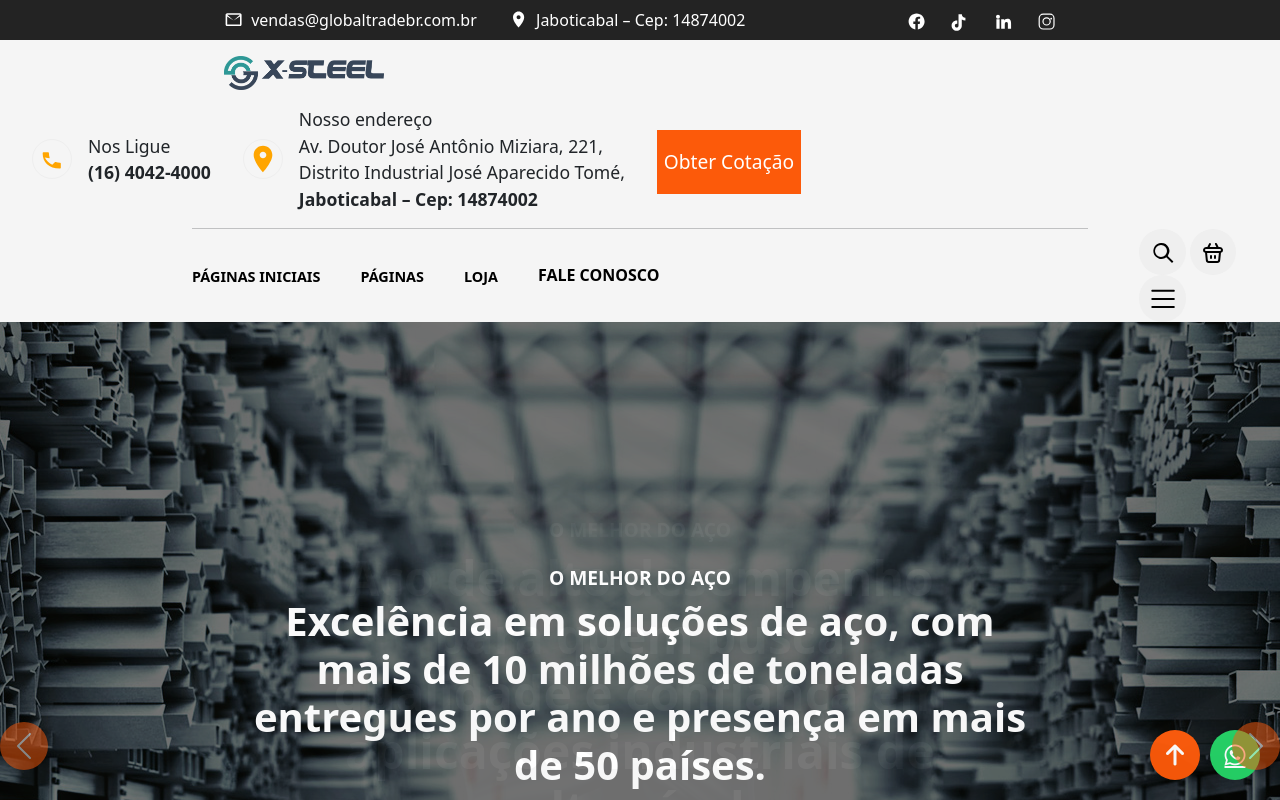
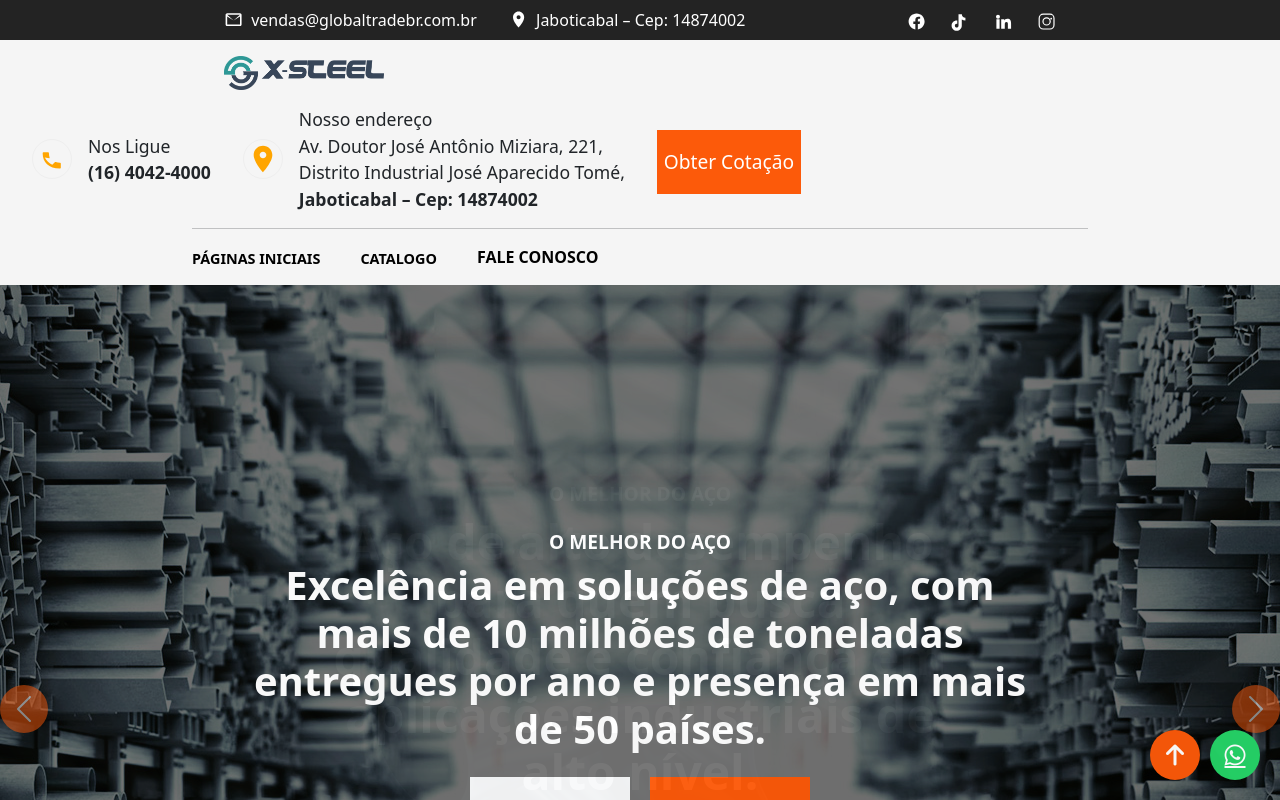
Before and after one commit to 819SauCe/GXSteel, a SvelteKit app in the folder GXSteel Front-end/: page / in a window 1280 px wide. Shown: the top 800 px of the page. Built offline with nearby package versions, Linux system fonts and the light colour scheme; no server answers.

Commit message:
fix front fix connections

```diff
--- a/GXSteel Front-end/src/components/Header.svelte
+++ b/GXSteel Front-end/src/components/Header.svelte
@@ -148,109 +148,66 @@
           <strong>PÁGINAS INICIAIS</strong>
         </a>
 
-        <div
-          class="dropdown-menu"
-          aria-labelledby="dropdownMenuButton"
-          style="font-size: 0.9rem;"
-        >
+        <!--
+        <div class="dropdown-menu" aria-labelledby="dropdownMenuButton" style="font-size: 0.9rem;">
           <a class="dropdown-item" href="catalogo">CATALOGO</a>
         </div>
+        -->
       </div>
 
       <div class="dropdown">
-        <button
-          class="btn btn-secondary dropdown-toggle"
-          type="button"
-          id="dropdownMenuButton"
-          data-toggle="dropdown"
-          aria-haspopup="true"
-          aria-expanded="false"
-          style="font-size: 0.9rem;"
-        >
-          <strong>PÁGINAS</strong>
-        </button>
-        <div
-          class="dropdown-menu"
-          aria-labelledby="dropdownMenuButton"
-          style="font-size: 0.9rem;"
-        >
+        <a href="/catalogo" role="button" tabindex="0" on:mousedown|preventDefault on:click={() => (window.location.href = "/catalogo")} class="btn btn-secondary dropdown-toggle" id="dropdownMenuButton" data-toggle="dropdown" aria-haspopup="true" aria-expanded="false" style="font-size: 0.9rem;">
+          <strong>CATALOGO</strong>
+        </a>
+        <!--
+        <div class="dropdown-menu" aria-labelledby="dropdownMenuButton" style="font-size: 0.9rem;">
           <a class="dropdown-item" href="/sobre">SOBRE NÓS</a>
           <a class="dropdown-item" href="/login">LOGIN</a>
           <a class="dropdown-item" href="#">REGISTRO</a>
         </div>
+        -->
       </div>
 
+      <!--
       <div class="dropdown">
-        <button
-          class="btn btn-secondary dropdown-toggle"
-          type="button"
-          id="dropdownMenuButton"
-          data-toggle="dropdown"
-          aria-haspopup="true"
-          aria-expanded="false"
-          style="font-size: 0.9rem;"
-        >
+        <button class="btn btn-secondary dropdown-toggle" type="button" id="dropdownMenuButton" data-toggle="dropdown" aria-haspopup="true" aria-expanded="false" style="font-size: 0.9rem;">
           <strong>LOJA</strong>
         </button>
-        <div
-          class="dropdown-menu"
-          aria-labelledby="dropdownMenuButton"
-          style="font-size: 0.9rem;"
-        >
+        <div class="dropdown-menu" aria-labelledby="dropdownMenuButton" style="font-size: 0.9rem;">
           <a class="dropdown-item" href="catalogo">LOJA</a>
           <a class="dropdown-item" href="#">LISTA DE DESEJOS</a>
           <a class="dropdown-item" href="#">CARRINHO</a>
         </div>
       </div>
+      -->
 
       <a class="btn btn-secondary dropdown-toggle" href="contato">
         <strong>FALE CONOSCO</strong>
       </a>
     </div>
 
+    <!--
     <div>
       <button class="search-button" aria-label="true">
-        <svg
-          xmlns="http://www.w3.org/2000/svg"
-          width="24"
-          height="24"
-          fill="black"
-          viewBox="0 0 24 24"
-        >
-          <path
-            d="M10 2a8 8 0 105.293 14.293l5.707 5.707 1.414-1.414-5.707-5.707A8 8 0 0010 2zm0 2a6 6 0 110 12 6 6 0 010-12z"
-          />
+        <svg xmlns="http://www.w3.org/2000/svg" width="24" height="24" fill="black" viewBox="0 0 24 24">
+          <path d="M10 2a8 8 0 105.293 14.293l5.707 5.707 1.414-1.414-5.707-5.707A8 8 0 0010 2zm0 2a6 6 0 110 12 6 6 0 010-12z"/>
         </svg>
       </button>
 
       <button class="search-button" aria-label="true">
-        <svg
-          fill="#000000"
-          width="24"
-          height="24"
-          viewBox="0 0 24 24"
-          xmlns="http://www.w3.org/2000/svg"
-          data-name="Layer 1"
-          ><path
-            d="M14,18a1,1,0,0,0,1-1V15a1,1,0,0,0-2,0v2A1,1,0,0,0,14,18Zm-4,0a1,1,0,0,0,1-1V15a1,1,0,0,0-2,0v2A1,1,0,0,0,10,18ZM19,6H17.62L15.89,2.55a1,1,0,1,0-1.78.9L15.38,6H8.62L9.89,3.45a1,1,0,0,0-1.78-.9L6.38,6H5a3,3,0,0,0-.92,5.84l.74,7.46a3,3,0,0,0,3,2.7h8.38a3,3,0,0,0,3-2.7l.74-7.46A3,3,0,0,0,19,6ZM17.19,19.1a1,1,0,0,1-1,.9H7.81a1,1,0,0,1-1-.9L6.1,12H17.9ZM19,10H5A1,1,0,0,1,5,8H19a1,1,0,0,1,0,2Z"
-          /></svg
-        >
+        <svg fill="#000000" width="24" height="24" viewBox="0 0 24 24" xmlns="http://www.w3.org/2000/svg" data-name="Layer 1">
+          <path d="M14,18a1,1,0,0,0,1-1V15a1,1,0,0,0-2,0v2A1,1,0,0,0,14,18Zm-4,0a1,1,0,0,0,1-1V15a1,1,0,0,0-2,0v2A1,1,0,0,0,10,18ZM19,6H17.62L15.89,2.55a1,1,0,1,0-1.78.9L15.38,6H8.62L9.89,3.45a1,1,0,0,0-1.78-.9L6.38,6H5a3,3,0,0,0-.92,5.84l.74,7.46a3,3,0,0,0,3,2.7h8.38a3,3,0,0,0,3-2.7l.74-7.46A3,3,0,0,0,19,6ZM17.19,19.1a1,1,0,0,1-1,.9H7.81a1,1,0,0,1-1-.9L6.1,12H17.9ZM19,10H5A1,1,0,0,1,5,8H19a1,1,0,0,1,0,2Z"/>
+          </svg>
       </button>
 
       <button class="search-button" aria-label="true">
-        <svg
-          fill="#000000"
-          width="24"
-          height="24"
-          viewBox="0 0 1024 1024"
-          xmlns="http://www.w3.org/2000/svg"
-          ><path
-            d="M27 193.6c-8.2-8.2-12.2-18.6-12.2-31.2s4-23 12.2-31.2S45.6 119 58.2 119h912.4c12.6 0 23 4 31.2 12.2s12.2 18.6 12.2 31.2-4 23-12.2 31.2-18.6 12.2-31.2 12.2H58.2c-12.6 0-23-4-31.2-12.2zm974.8 285.2c8.2 8.2 12.2 18.6 12.2 31.2s-4 23-12.2 31.2-18.6 12.2-31.2 12.2H58.2c-12.6 0-23-4-31.2-12.2S14.8 522.6 14.8 510s4-23 12.2-31.2 18.6-12.2 31.2-12.2h912.4c12.6 0 23 4 31.2 12.2zm0 347.4c8.2 8.2 12.2 18.6 12.2 31.2s-4 23-12.2 31.2-18.6 12.2-31.2 12.2H58.2c-12.6 0-23-4-31.2-12.2S14.8 870 14.8 857.4s4-23 12.2-31.2S45.6 814 58.2 814h912.4c12.6 0 23 4.2 31.2 12.2z"
-          /></svg
-        >
+        <svg fill="#000000" width="24" height="24" viewBox="0 0 1024 1024" xmlns="http://www.w3.org/2000/svg">
+          <path d="M27 193.6c-8.2-8.2-12.2-18.6-12.2-31.2s4-23 12.2-31.2S45.6 119 58.2 119h912.4c12.6 0 23 4 31.2 12.2s12.2 18.6 12.2 31.2-4 23-12.2 31.2-18.6 12.2-31.2 12.2H58.2c-12.6 0-23-4-31.2-12.2zm974.8 285.2c8.2 8.2 12.2 18.6 12.2 31.2s-4 23-12.2 31.2-18.6 12.2-31.2 12.2H58.2c-12.6 0-23-4-31.2-12.2S14.8 522.6 14.8 510s4-23 12.2-31.2 18.6-12.2 31.2-12.2h912.4c12.6 0 23 4 31.2 12.2zm0 347.4c8.2 8.2 12.2 18.6 12.2 31.2s-4 23-12.2 31.2-18.6 12.2-31.2 12.2H58.2c-12.6 0-23-4-31.2-12.2S14.8 870 14.8 857.4s4-23 12.2-31.2S45.6 814 58.2 814h912.4c12.6 0 23 4.2 31.2 12.2z"/>
+        </svg>
       </button>
     </div>
   </div>
+  -->
 </header>
 
 <style>
--- a/GXSteel Front-end/src/components/Produto_container.svelte
+++ b/GXSteel Front-end/src/components/Produto_container.svelte
@@ -24,11 +24,15 @@
   <h5 class="fw-bold">{titulo}</h5>
   <p class="text-muted mb-2 descricao-limitada">{descricao}</p>
   <div class="d-flex align-items-center justify-content-between">
+
+    <!--
     <div>
       <span class="fw-bold text-danger fs-5">R${preco}</span>
       <span class="text-decoration-line-through text-muted ms-2">R${precoOriginal}</span>
     </div>
-    <button on:click={redirect} class="btn btn-orange text-white fw-bold">Adicionar Ao Carrinho</button>
+    -->
+
+    <button on:click={redirect} class="btn btn-orange text-white fw-bold">Pedir agora</button>
   </div>
 </div>
 
--- a/GXSteel Front-end/src/routes/+page.svelte
+++ b/GXSteel Front-end/src/routes/+page.svelte
@@ -27,8 +27,8 @@
     location.href = "/catalogo"
   }
 
-  onMount(() => {
-    if (itemContainer.scrollLeft === 0) {
+  onMount(async () => {
+    if (itemContainer && itemContainer.scrollLeft === 0) {
       itemContainer.scrollLeft = 0;
     }
 
@@ -37,14 +37,9 @@
       if (experiencia > 0) experiencia--;
       if (membros > 3) membros--;
       await tick();
-
-        if (vendas_mes <= 0 && experiencia <= 0 && membros <= 3) {
-            clearInterval(interval);
-        }
-        });
+      if (vendas_mes <= 0 && experiencia <= 0 && membros <= 3) clearInterval(interval);
     });
 
-    onMount(async () => {
     const res = await fetch(`${import.meta.env.VITE_API_URL}/api/products?page=1&limit=20&isActive=true`);
     const data = await res.json();
     produtos = data.map(p => ({
@@ -57,7 +52,7 @@
       liked: p.liked || 0,
       sells: p.sells || 0,
       filtro: p.category || '',
-        imagem: p.image || '',
+      imagem: Array.isArray(p.image) ? p.image : [],
       category: p.category
     }));
   });
@@ -137,8 +132,8 @@
   {#if produtos.length > 0}
   <section>
       <div id="title-main">
-          <p>Nossos produtos</p>
-          <h2>Produtos em Destaque</h2>
+          <p style="margin-top: 3rem;">Nossos produtos</p>
+          <h2 style="margin-left: 12rem;">Produtos em Destaque</h2>
       </div>
 
       <div id="vitrine-padrão" class="vitrine">
@@ -147,7 +142,7 @@
           {/each}
       </div>
       {#if produtos.length > 4}
-          <button class="veja-mais" on:click={redirectToCatalog} id="padrao_button">Veja mais</button>
+          <button class="veja-mais" on:click={redirectToCatalog} id="padrao_button" style="margin-bottom: 3rem;">Veja mais</button>
       {/if}
   </section>
   {/if}
--- a/GXSteel Front-end/src/routes/catalogo/+page.svelte
+++ b/GXSteel Front-end/src/routes/catalogo/+page.svelte
@@ -75,6 +75,7 @@
 <hr />
 
 <main>
+    <!--
     <aside class="filtro">
         <h2>Filtros</h2>
 
@@ -113,6 +114,7 @@
             </select>
         </div>
     </aside>
+    -->
 
     <div class="vitrine">
         {#each produtosFiltrados as product}
@@ -205,6 +207,7 @@
         flex-wrap: wrap;
         gap: 2rem;
         justify-content: center;
+        margin: 0 auto;
         max-width: 1200px;
     }
 </style>
```
Also changed, not shown: GXSteel Front-end/src/routes/produto/[id]/+page.svelte (+13 -19 lines), 1 other file (tests, documents, lock files or other folders). Lines whose indentation alone changed are shown as unchanged.
